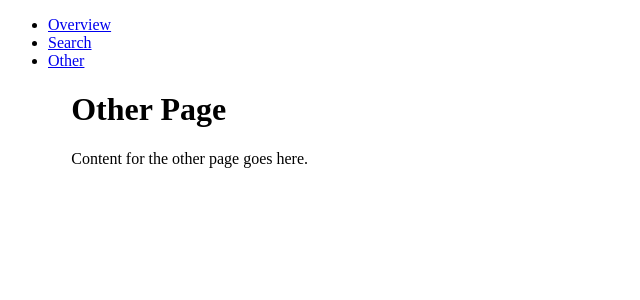
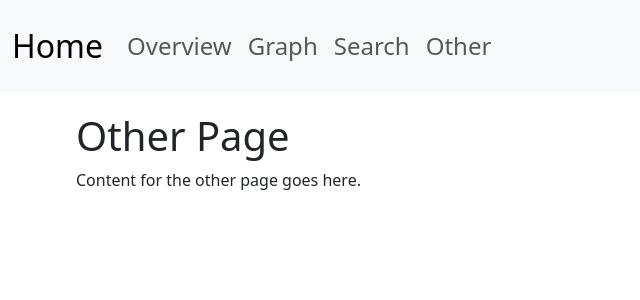
Before and after one commit to JacobMMillion/Automatons, a Flask app: page /other in a window 1280 px wide. Shown: the top 300 px of the page, without its empty margins (0-640 px from the left). Run offline with Flask 3, Linux system fonts and the light colour scheme; data that the repository does not hold is empty; some libraries are stand-ins or nearby versions.

Commit message:
Add graph functionality, and set up to be able to host with Heroku

```diff
--- /dev/null
+++ b/Website/requirements.txt
@@ -0,0 +1,3 @@
+Flask
+psycopg2
+python-dotenv
--- a/Website/server.py
+++ b/Website/server.py
@@ -1,4 +1,4 @@
-from flask import Flask, render_template, request
+from flask import Flask, render_template, request, Response
 import psycopg2
 import os
 import datetime
@@ -9,6 +9,27 @@ app = Flask(__name__)
 # Load environment variables from a .env file
 load_dotenv()
 CONN_STR = os.getenv('DATABASE_URL')
+USER = os.getenv('USERNAME')
+PW = os.getenv('PASSWORD')
+
+# Authentication
+def check_auth(username, password):
+    return username == USER and password == PW
+
+def authenticate():
+    return Response(
+        'Could not verify your access level for that URL.\n'
+        'You have to login with proper credentials', 401,
+        {'WWW-Authenticate': 'Basic realm="Login Required"'})
+
+def requires_auth(f):
+    def decorated(*args, **kwargs):
+        auth = request.authorization
+        if not auth or not check_auth(auth.username, auth.password):
+            return authenticate()
+        return f(*args, **kwargs)
+    decorated.__name__ = f.__name__
+    return decorated
 
 
 # Get all data from the table
@@ -23,8 +44,12 @@ def get_data():
     conn.close()
     return headers, rows
 
+
+
+
 # GET
 @app.route('/')
+@requires_auth
 def index():
     headers, rows = get_data()
     return render_template('index.html', headers=headers, rows=rows)
@@ -42,6 +67,57 @@ def search():
 def other():
     headers, rows = get_data()
     return render_template('other.html', headers=headers, rows=rows)
+
+@app.route('/graph', methods=['GET', 'POST'])
+def graph():
+    if request.method == 'POST':
+        url = request.form.get('url')
+        headers, rows = search_data('post_url', url)
+
+        # Determine column indices.
+        try:
+            date_index = headers.index("log_time")
+            views_index = headers.index("view_count")
+            likes_index = headers.index("num_likes")
+            comments_index = headers.index("comment_count")
+        except ValueError:
+            return render_template('graph.html', error="Required columns not found", data=None, url=url)
+
+        time_series = []
+        for row in rows:
+            date_val = row[date_index]
+            if isinstance(date_val, datetime.datetime):
+                dt = date_val
+            else:
+                try:
+                    dt = datetime.datetime.strptime(date_val, "%Y-%m-%d")
+                except ValueError:
+                    continue  # Skip rows with bad date formats.
+            try:
+                views = float(row[views_index])
+            except (ValueError, TypeError):
+                views = 0
+            try:
+                likes = float(row[likes_index])
+            except (ValueError, TypeError):
+                likes = 0
+            try:
+                comments = float(row[comments_index])
+            except (ValueError, TypeError):
+                comments = 0
+
+            time_series.append({
+                'date': dt.strftime("%m/%d/%Y"),
+                'views': views,
+                'likes': likes,
+                'comments': comments
+            })
+
+        time_series.sort(key=lambda x: datetime.datetime.strptime(x['date'], "%m/%d/%Y"))
+
+        return render_template('graph.html', data=time_series, url=url)
+    else:
+        return render_template('graph.html')
 
 
 
--- a/Website/static/main.css
+++ b/Website/static/main.css
@@ -31,3 +31,21 @@
   outline-offset: 3px;
   text-align: center;
 }
+
+
+/* NAVBAR */
+.custom-navbar {
+  /* Increase overall height and padding */
+  padding-top: 1rem;
+  padding-bottom: 1rem;
+  margin-bottom: 20px;
+  font-size: 1.5rem; /* Increase the font size */
+}
+
+.custom-navbar .navbar-brand {
+  font-size: 2rem; /* Bigger brand text */
+}
+
+.custom-navbar .nav-link {
+  padding: 0.75rem 1rem; /* Increase padding around links */
+}
--- a/Website/templates/header.html
+++ b/Website/templates/header.html
@@ -1,8 +1,26 @@
 <!-- header.html -->
-<nav>
-    <ul>
-      <li><a href="{{ url_for('index') }}">Overview</a></li>
-      <li><a href="{{ url_for('search') }}">Search</a></li>
-      <li><a href="{{ url_for('other') }}">Other</a></li>
-    </ul>
-  </nav>
+<nav class="navbar navbar-expand-lg navbar-light bg-light custom-navbar">
+  <div class="container-fluid">
+    <a class="navbar-brand" href="{{ url_for('index') }}">Home</a>
+    <button class="navbar-toggler" type="button" data-bs-toggle="collapse" data-bs-target="#navbarSupportedContent"
+            aria-controls="navbarSupportedContent" aria-expanded="false" aria-label="Toggle navigation">
+      <span class="navbar-toggler-icon"></span>
+    </button>
+    <div class="collapse navbar-collapse" id="navbarSupportedContent">
+      <ul class="navbar-nav me-auto mb-2 mb-lg-0">
+        <li class="nav-item">
+          <a class="nav-link" href="{{ url_for('index') }}">Overview</a>
+        </li>
+        <li class="nav-item">
+          <a class="nav-link" href="{{ url_for('graph') }}">Graph</a>
+        </li>
+        <li class="nav-item">
+          <a class="nav-link" href="{{ url_for('search') }}">Search</a>
+        </li>
+        <li class="nav-item">
+          <a class="nav-link" href="{{ url_for('other') }}">Other</a>
+        </li>
+      </ul>
+    </div>
+  </div>
+</nav>
--- a/Website/templates/search.html
+++ b/Website/templates/search.html
@@ -18,6 +18,8 @@
     <input type="text" id="value" name="value" value="{{ value or '' }}">
     <button type="submit">Search</button>
   </form>
+
+  <br>
 
   {% if headers and rows %}
     <h2>Search Results</h2>
--- a/Website/templates/template.html
+++ b/Website/templates/template.html
@@ -4,6 +4,10 @@
 <head>
   <meta charset="UTF-8">
   <title>{% block title %}My Website{% endblock %}</title>
+  <link rel="stylesheet" href="{{ url_for('static', filename='main.css') }}">
+
+  <!-- Bootstrap CSS -->
+  <link href="https://cdn.jsdelivr.net/npm/bootstrap@5.3.0/dist/css/bootstrap.min.css" rel="stylesheet">
   <link rel="stylesheet" href="{{ url_for('static', filename='main.css') }}">
 </head>
 <body>
```
Also changed, not shown: Website/templates/graph.html (added, +88 -0 lines), 1 other file.
